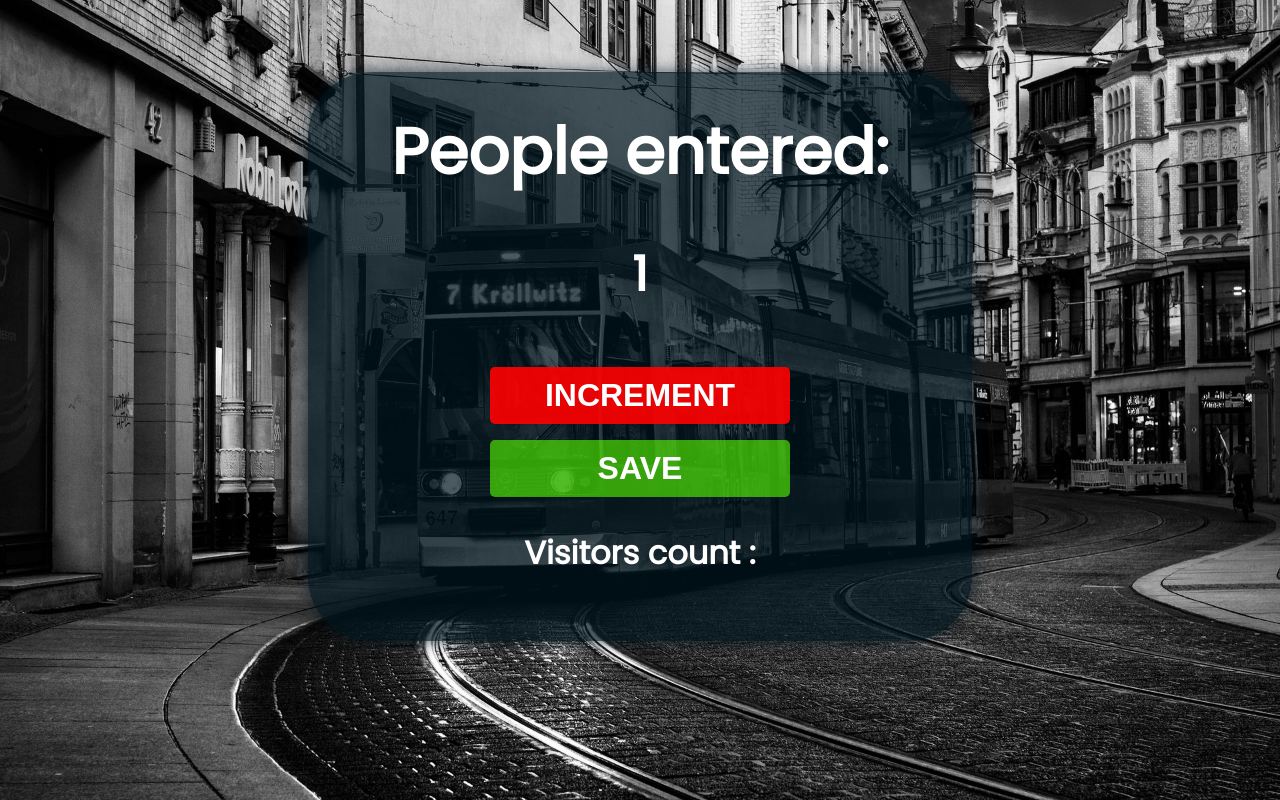
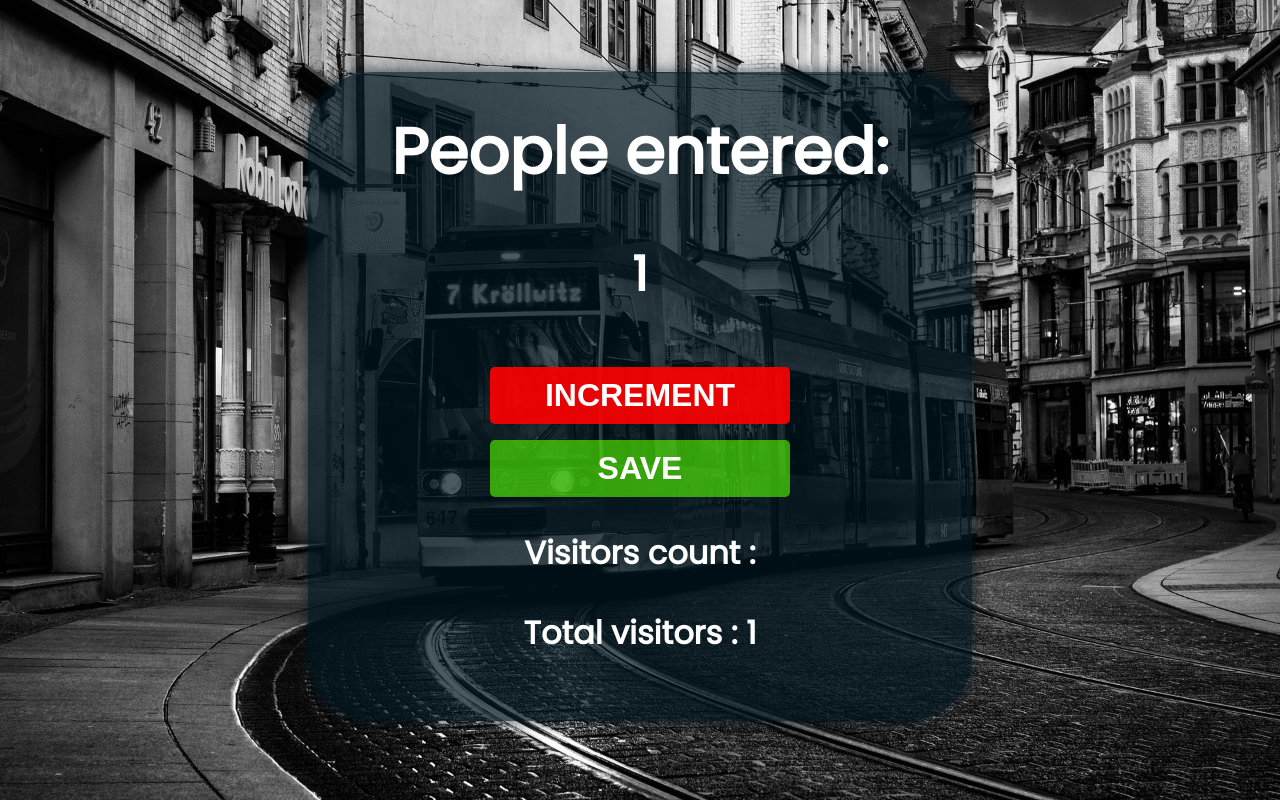
Before and after one commit to abhishekomp/scrimba-javascript, a plain HTML site: page _01_Build a Passenger Counter App/index.html in a window 1280 px wide. Both pictures are taken after a click on the button "INCREMENT". Drawn offline with Linux system fonts and the light colour scheme.

Commit message:
Show total visitors count as well

```diff
--- a/_01_Build a Passenger Counter App/index.html
+++ b/_01_Build a Passenger Counter App/index.html
@@ -15,6 +15,7 @@
       <button id="increment-btn" onclick="increment_passenger_count()">INCREMENT</button>
       <button id="save-btn" onclick="save_passenger_count()">SAVE</button>
       <p id="visitor-paragraph-el" "visitor-cnt-el">Visitors count : </p>
+      <p id="total-visitors-el">Total visitors : </p>
       <script src="index.js"></script>
     </div>
   </body>
--- a/_01_Build a Passenger Counter App/index.js
+++ b/_01_Build a Passenger Counter App/index.js
@@ -1,11 +1,19 @@
 let countEl = document.getElementById("count-el");
 let visitorParagraphEl = document.getElementById("visitor-paragraph-el");
+let totalVisitorsEl = document.getElementById("total-visitors-el");
+
+let totalCntInitialStr =  totalVisitorsEl.textContent;
+//console.log(totalCntInitialStr);
+let totalCnt = 0;
+totalVisitorsEl.textContent += totalCnt;
 
 function increment_passenger_count(){
   let traveller_count = countEl.innerText;
   traveller_count++;
   countEl.innerText = traveller_count;
   console.log(traveller_count);
+  totalCnt++;
+  totalVisitorsEl.textContent = totalCntInitialStr + totalCnt;
 }
 
 function save_passenger_count(){
```
Also changed, not shown: _01_Build a Passenger Counter App/ReadMe.txt (added).
